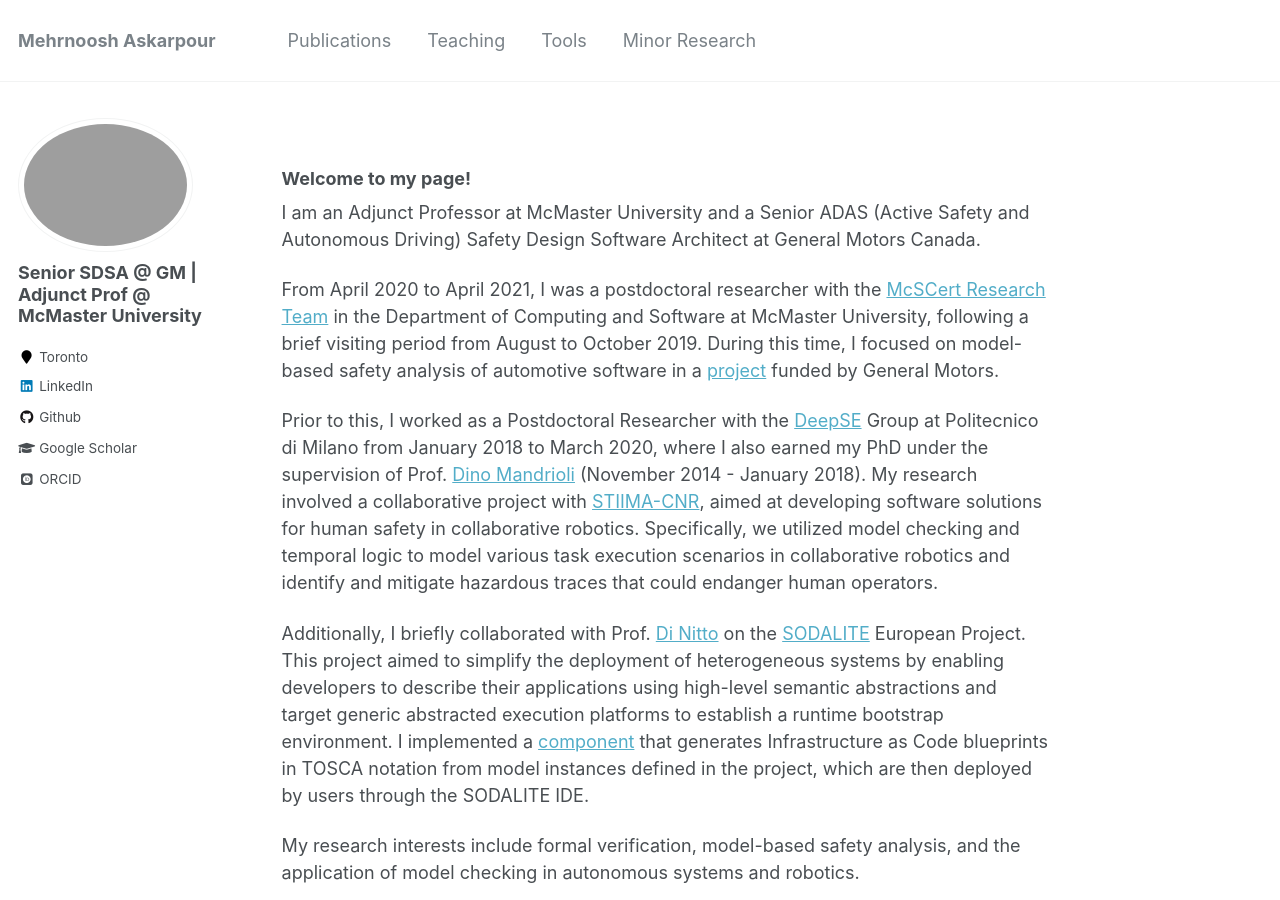
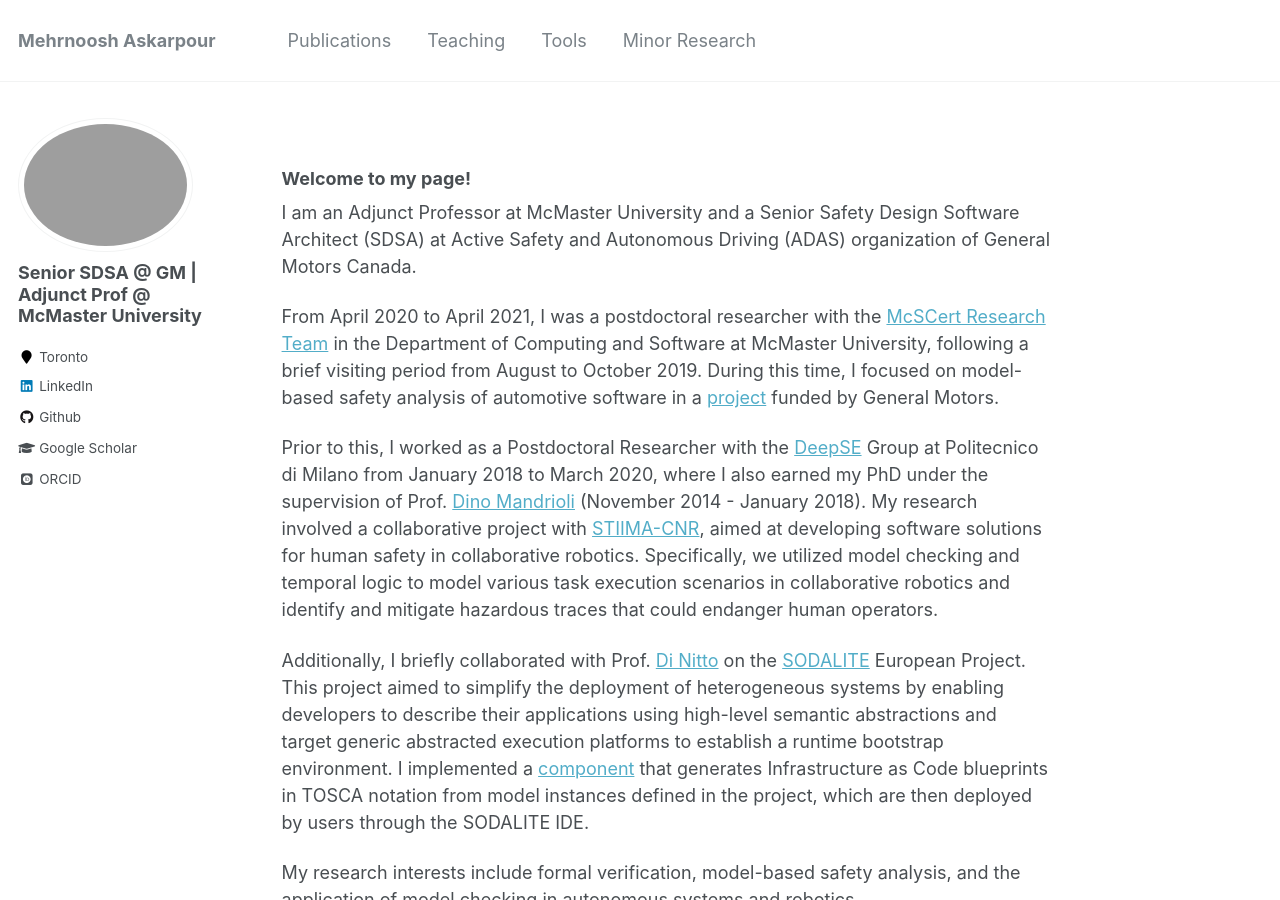
Before and after one commit to Askarpour/askarpour.github.io, a Jekyll site: the page built from _pages/about.md, in a window 1280 px wide and 900 px high. Built offline with Jekyll 4.4.1, drawn with Linux system fonts in a browser that asks for light colours; some web fonts are replaced.

Commit message:
Update about.md

```diff
--- a/_pages/about.md
+++ b/_pages/about.md
@@ -10,7 +10,7 @@ redirect_from:
 
 <h3>Welcome to my page!</h3>
 
-I am an Adjunct Professor at McMaster University and a Senior ADAS (Active Safety and Autonomous Driving) Safety Design Software Architect at General Motors Canada.
+I am an Adjunct Professor at McMaster University and a Senior Safety Design Software Architect (SDSA) at Active Safety and Autonomous Driving (ADAS) organization of General Motors Canada.
 
 From April 2020 to April 2021, I was a postdoctoral researcher with the [McSCert Research Team](https://www.mcscert.ca/) in the Department of Computing and Software at McMaster University, following a brief visiting period from August to October 2019. During this time, I focused on model-based safety analysis of automotive software in a [project](https://www.mcscert.ca/index.html%3Fp=1521.html) funded by General Motors.
 
```
